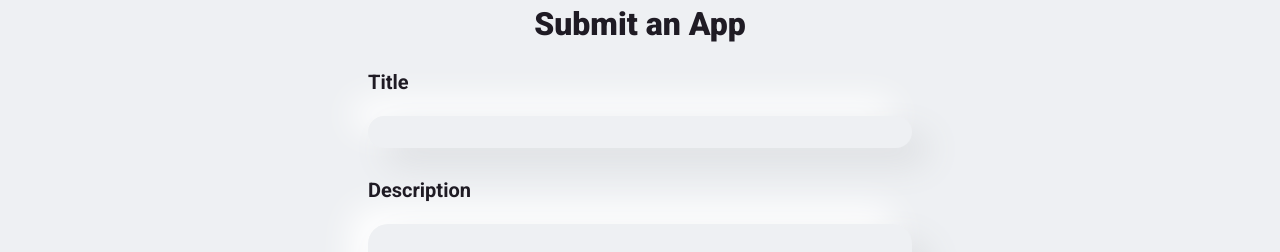
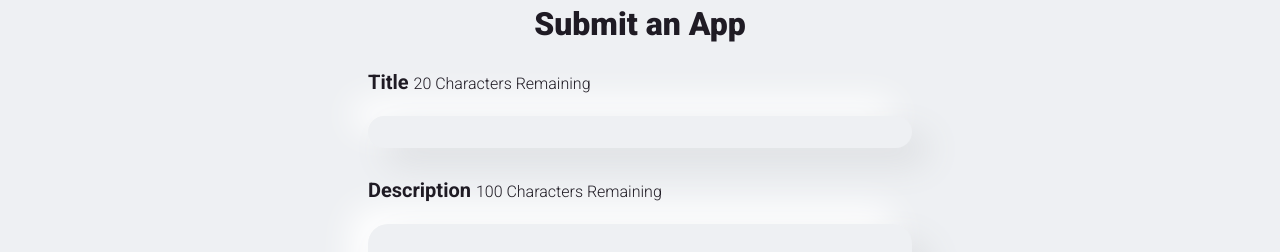
Before and after one commit to satv1r/satvir-sandhu-project-five, a React (Create React App) app: page / in a window 1280 px wide. Shown: the part 536-788 px from the top of the page. Built offline with nearby package versions, Linux system fonts and the light colour scheme; no server answers; the database is empty.

Commit message:
make form show thank you message after submission

```diff
--- a/src/App.js
+++ b/src/App.js
@@ -12,6 +12,7 @@ class App extends Component {
       apps: [],
       filter: "All",
       theme: "lightBlock",
+      submitted: "false",
       submission: {
         title: "",
         desc: "",
@@ -26,11 +27,12 @@ class App extends Component {
     };
   }
 
-  toggleElement(element) {
+  toggleElement = (element) => {
     if (element.style.display === "block") {
       element.style.display = "none";
       element.removeAttribute("required");
       element.value = "";
+      console.log(this);
       this.setState({
         submission: {
           ...this.state.submission,
@@ -41,7 +43,7 @@ class App extends Component {
       element.style.display = "block";
       element.setAttribute("required", "");
     }
-  }
+  };
 
   switchTheme = (element) => {
     if (this.state.theme === "lightBlock") {
@@ -111,6 +113,7 @@ class App extends Component {
         linuxUrl: "",
         webUrl: "",
       },
+      submitted: "true",
     });
 
     const textInputs = document.querySelectorAll("input");
@@ -185,11 +188,8 @@ class App extends Component {
             theme={this.state.theme}
             buttonTheme={buttonTheme}
           />
-
           <h1>Browse cool apps made right here in Canada</h1>
-
           <Filter filter={this.filter} theme={this.state.theme} />
-
           <div className="cards">
             {appsToRender.map((app) => {
               return (
@@ -206,9 +206,13 @@ class App extends Component {
 
           <SubmissionForm
             submit={this.handleSubmit}
+            submitted={this.state.submitted}
             change={this.handleChange}
             toggle={this.toggleElement}
             theme={this.state.theme}
+            title={this.state.submission.title}
+            desc={this.state.submission.desc}
+            key="form"
           />
         </div>
       </Fragment>
--- a/src/Card.js
+++ b/src/Card.js
@@ -3,7 +3,7 @@ import DownloadBlock from "./DownloadBlock";
 
 const Card = ({ title, desc, platforms, theme }) => {
   return (
-    <article className={"card " + theme}>
+    <article className={"card " + theme} tabIndex="0">
       <div className="cardWrapper">
         <h2 className="cardTitle">{title}</h2>
         <p className="cardDescription">{desc}</p>
--- a/src/DownloadBlock.js
+++ b/src/DownloadBlock.js
@@ -10,11 +10,11 @@ const DownloadBlock = ({ platform, theme }) => {
     Web: "teal",
   };
   return (
-    <div className={"downloadBlock " + theme}>
-      <a href={platform[1]}>
-        <p className={colors[platform[0]]}>{platform[0]}</p>
-      </a>
-    </div>
+    // <div >
+    <a href={platform[1]} tabIndex="0" className={"downloadBlock " + theme}>
+      <p className={colors[platform[0]]}>{platform[0]}</p>
+    </a>
+    // </div>
   );
 };
 
--- a/src/SubmissionForm.js
+++ b/src/SubmissionForm.js
@@ -1,35 +1,47 @@
 import React from "react";
 
-const SubmissionForm = ({ submit, change, toggle, theme }) => {
+const SubmissionForm = ({
+  submit,
+  submitted,
+  change,
+  toggle,
+  theme,
+  title,
+  desc,
+}) => {
   const iosUrl = document.getElementById("iosUrl");
   const androidUrl = document.getElementById("androidUrl");
   const macUrl = document.getElementById("macUrl");
   const windowsUrl = document.getElementById("windowsUrl");
   const linuxUrl = document.getElementById("linuxUrl");
   const webUrl = document.getElementById("webUrl");
+  const titleLength = 20;
+  const descLength = 100;
+  if (submitted === "false") {
     return (
       <form className="submissionForm" onSubmit={submit}>
         <h2>Submit an App</h2>
 
         <label htmlFor="title" className="raise">
-        Title
+          Title <span>{titleLength - title.length} Characters Remaining</span>
         </label>
         <input
           type="text"
           id="title"
           className={theme}
-        maxLength="20"
+          maxLength={titleLength}
           required
           onChange={change}
         />
 
         <label htmlFor="desc" className="raise">
-        Description
+          Description{" "}
+          <span>{descLength - desc.length} Characters Remaining</span>
         </label>
         <textarea
           id="desc"
           className={theme}
-        maxLength="100"
+          maxLength={descLength}
           required
           onChange={change}
         ></textarea>
@@ -172,6 +184,9 @@ const SubmissionForm = ({ submit, change, toggle, theme }) => {
         </button>
       </form>
     );
+  } else {
+    return <h2 className="thanks">Thank you for your submission.</h2>;
+  }
 };
 
 export default SubmissionForm;
--- a/src/styling/App.css
+++ b/src/styling/App.css
@@ -671,6 +671,11 @@ button.darkBlock .dark {
   width: 100%;
 }
 
+.submissionForm label span {
+  font-weight: 300;
+  font-size: 80%;
+}
+
 .submissionForm .raise {
   position: relative;
   z-index: 1;
@@ -828,3 +833,11 @@ button.darkBlock .dark {
     text-align: center;
   }
 }
+
+.thanks {
+  font-size: 2rem;
+  font-weight: 900;
+  text-align: center;
+  margin-top: 2rem;
+  margin-bottom: 2rem;
+}
--- a/src/styling/scss/App.scss
+++ b/src/styling/scss/App.scss
@@ -284,6 +284,11 @@ button.darkBlock {
     font-size: 1.25rem;
     font-weight: 700;
     width: 100%;
+
+    span {
+      font-weight: 300;
+      font-size: 80%;
+    }
   }
 
   .raise {
@@ -445,3 +450,11 @@ button.darkBlock {
     }
   }
 }
+
+.thanks {
+  font-size: 2rem;
+  font-weight: 900;
+  text-align: center;
+  margin-top: 2rem;
+  margin-bottom: 2rem;
+}
```
Lines whose indentation alone changed are shown as unchanged.
